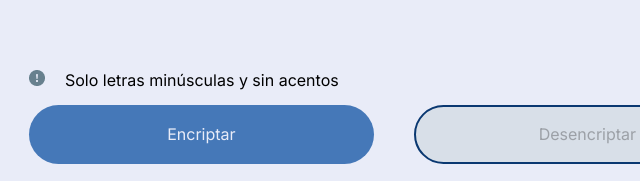
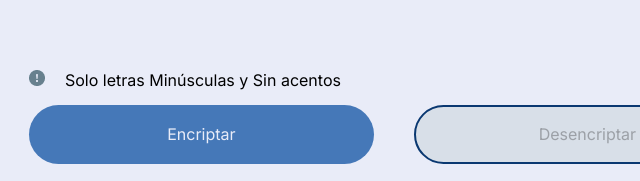
Before and after one commit to DanielGTY-D/Challenge1-alura, a plain HTML site: page index.html in a window 1280 px wide. Shown: the part 619-800 px from the top of the page, 35-675 px from the left. Drawn offline with Linux system fonts and the light colour scheme.

Commit message:
Cambio de minúsculas por Mayúsculas

```diff
--- a/index.html
+++ b/index.html
@@ -31,7 +31,7 @@
                     <textarea class="mensaje" name="" id="entrada" cols="45" rows="10"
                         placeholder="Ingrese el texto a encriptar o desencriptar" ></textarea>
 
-                    <p><img src="img/alert.png" alt="icono alerta">Solo letras minúsculas y sin acentos</p>
+                    <p><img src="img/alert.png" alt="icono alerta">Solo letras Minúsculas y Sin acentos</p>
                 </div> <!-- .main__mensaje-->
 
                 <div class="main__buttons">
```
